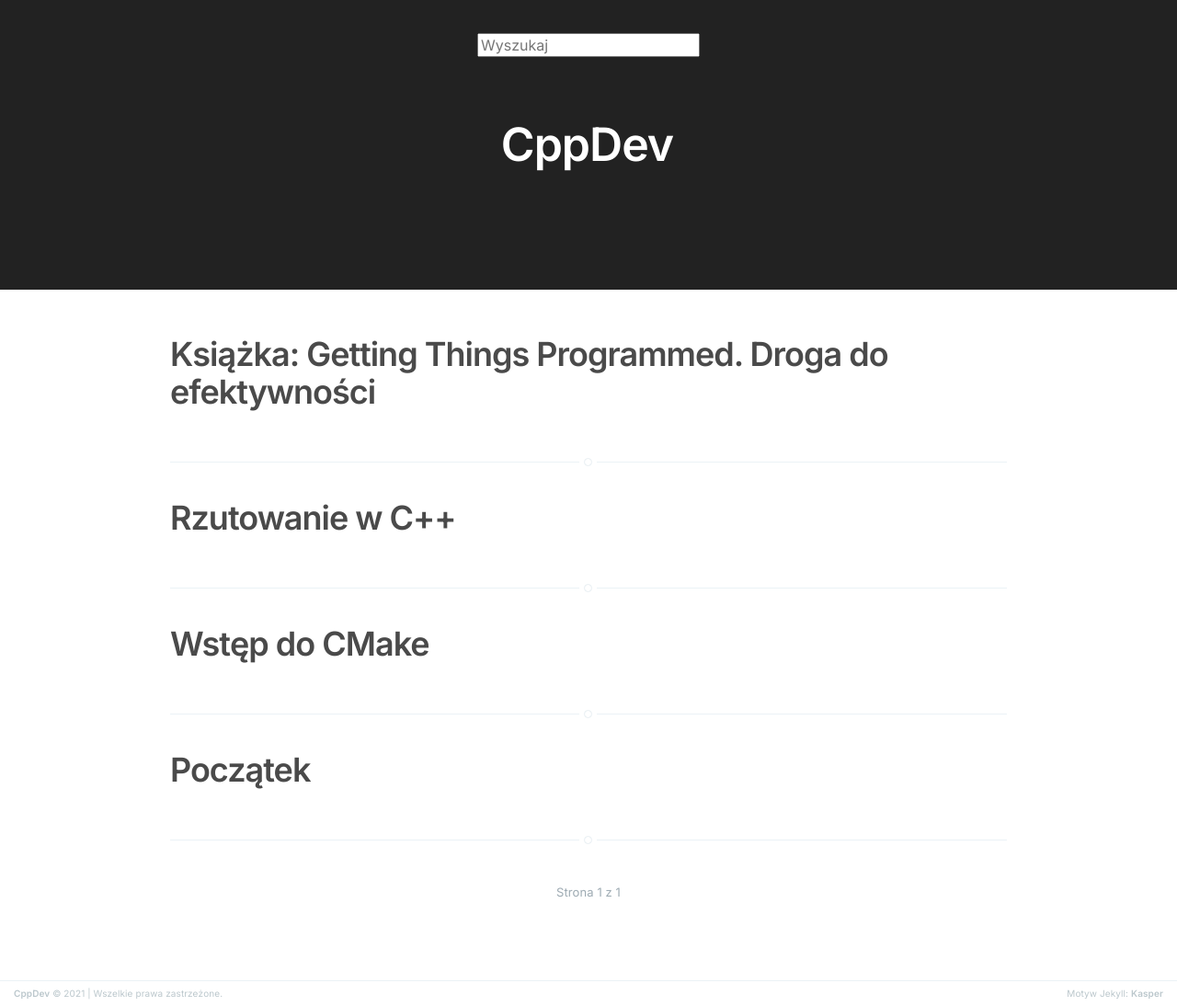
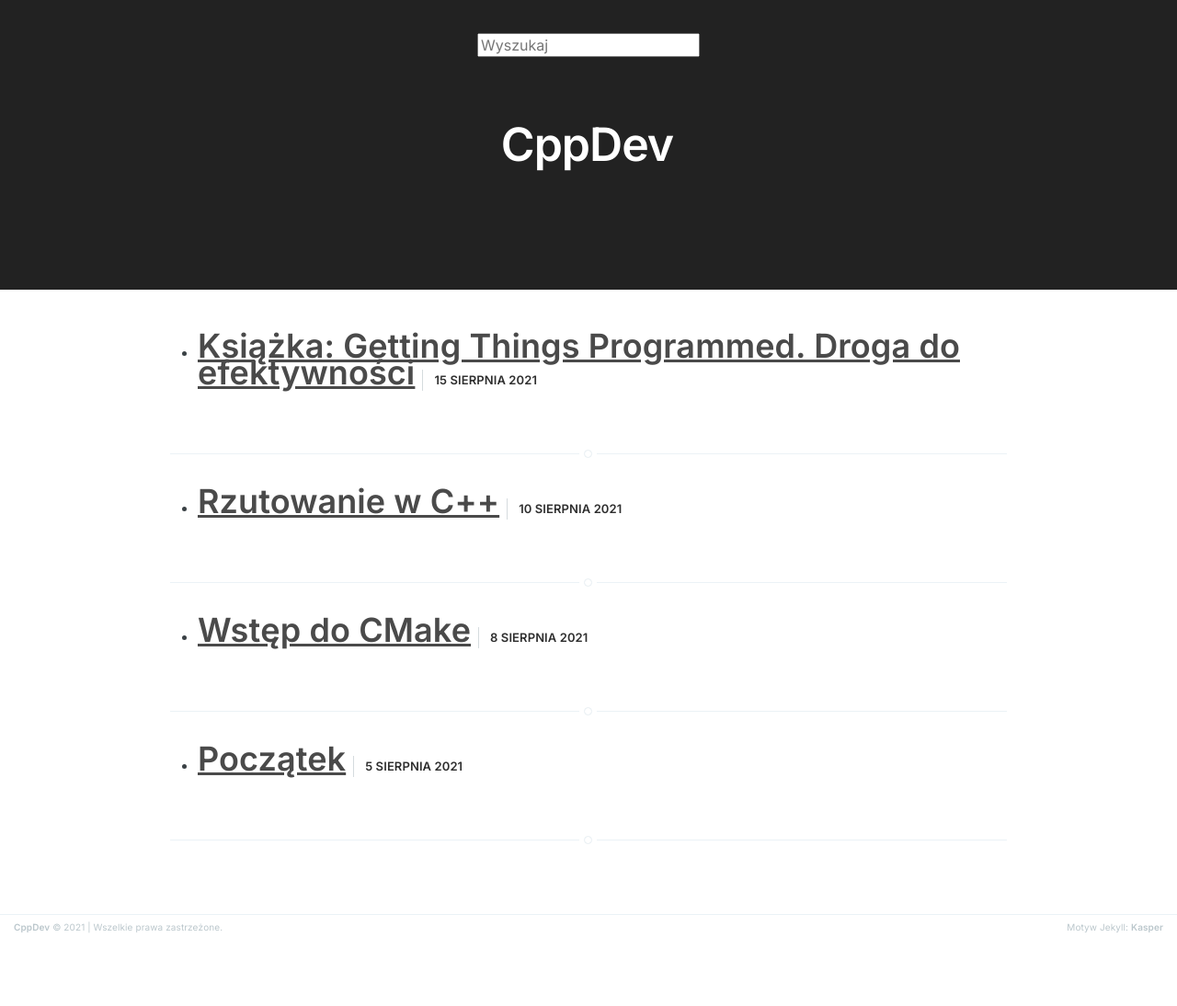
Before and after one commit to kawapa/kawapa.github.io, a Jekyll site: the page built from index.html, in a window 1280 px wide. Shown: the whole page at 92% size. Built offline with Jekyll 4.4.1, drawn with Linux system fonts in a browser that asks for light colours; the list of posts is cut into pages by our own code; after the commit the page ends 1023 px from its top, so only the background shows below that.

Commit message:
Rebuild post list

```diff
--- a/index.html
+++ b/index.html
@@ -37,16 +37,7 @@ about: 'about.html'
 
     <article class="post">
         <header class="post-header">
-            <h2 class="post-title"><a href="{{ post.url | relative_url }}">{{ post.title }}</a></h2>
-        </header>
-        <!-- <section class="post-excerpt">
-            {{ post.excerpt }} <a class="read-more" href="{{ post.url | relative_url }}">&raquo;</a>
-        </section> -->
-        <!-- <footer class="post-meta">
-            {% if site.author %}
-                {{ site.author }}
-            {% endif %}
-            <time class="post-date" datetime="{{ post.date | date:"%Y-%m-%d" }}">
+            <ul><li><h5><a class="post-title" href="{{ post.url | relative_url }}">{{ post.title }}</a><time class="post-date" datetime="{{ post.date | date:"%Y-%m-%d" }}">
                 {% assign m = post.date | date: "%-m" %}
                 {{ post.date | date: "%-d" }}
                 {% case m %}
@@ -64,11 +55,11 @@ about: 'about.html'
                 {% when '12' %}grudnia
                 {% endcase %}
                 {{ post.date | date: "%Y" }}
-            </time>
-        </footer> -->
+            </time></h5></li></ul>
+        </header>
     </article>
 
     {% endfor %}
 
-    {% include pagination.html %}
+    <!-- {% include pagination.html %} -->
 </main>
```
